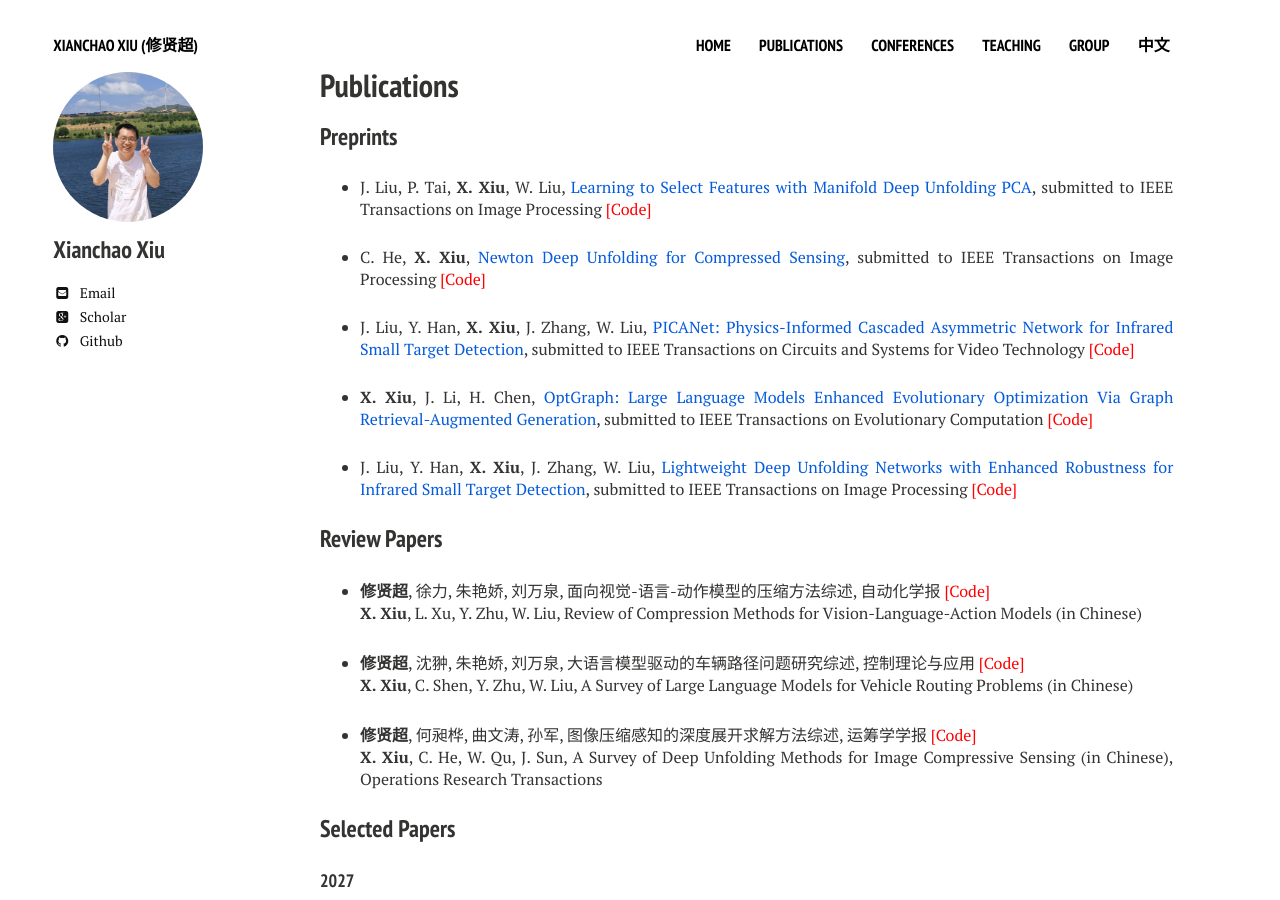
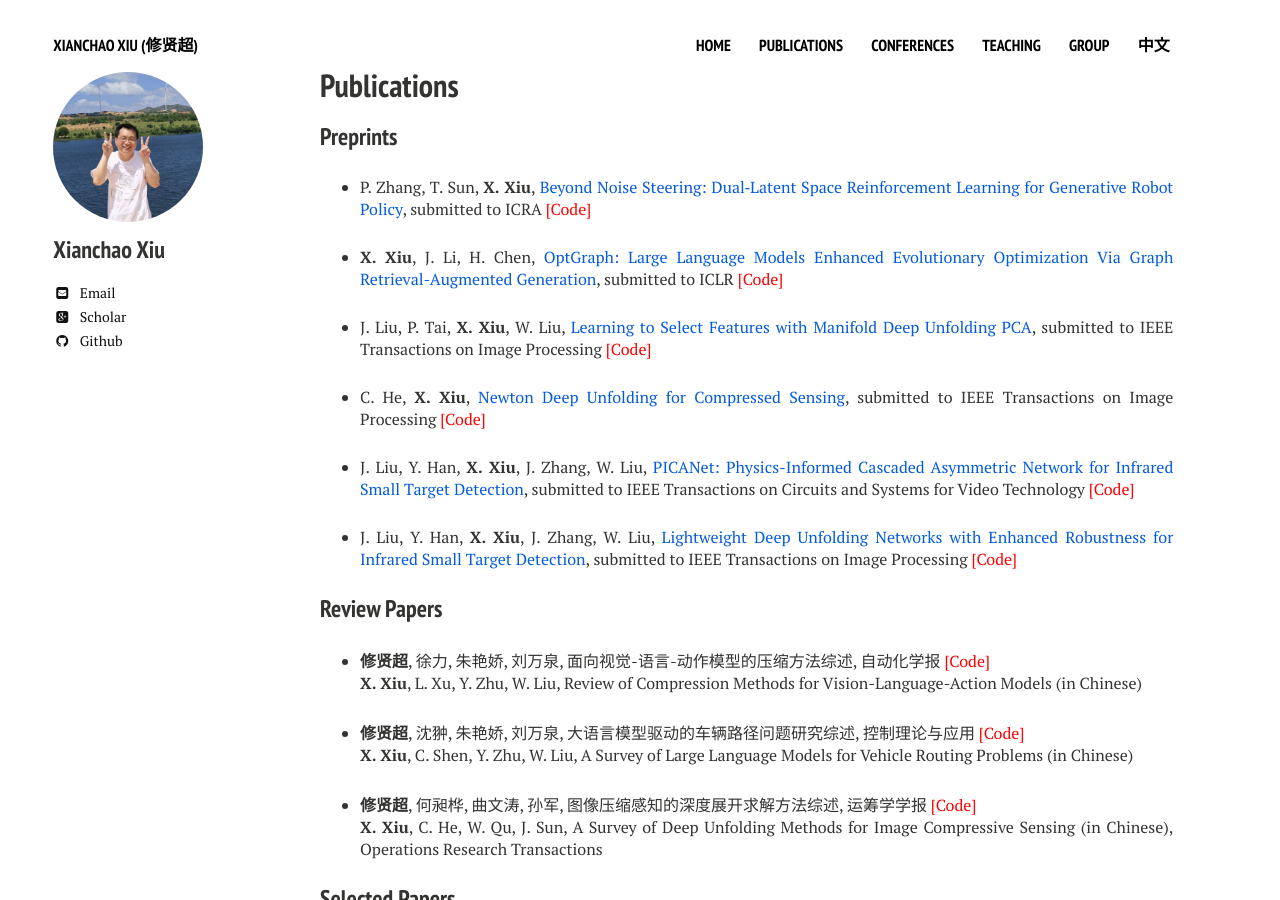
Before and after one commit to xianchaoxiu/xianchaoxiu.github.io, a Jekyll site: the page built from publications/index.md, in a window 1280 px wide and 900 px high. Built offline with Jekyll 4.4.1, drawn with Linux system fonts in a browser that asks for light colours; nearby versions of some CDN libraries.

Commit message:
Update index.md

```diff
--- a/publications/index.md
+++ b/publications/index.md
@@ -10,13 +10,15 @@ share: false
 
 ### Preprints
 
+* P. Zhang, T. Sun, <b>X. Xiu</b>, <a href="https://arxiv.org/abs/2609.11270" class="textlink" target="_blank">Beyond Noise Steering: Dual‑Latent Space Reinforcement Learning for Generative Robot Policy</a>, submitted to ICRA <a href="https://github.com/xianchaoxiu/DLSRL" class="textlink" target="_blank" style="color: red;">[Code]</a>
+
+* <b>X. Xiu</b>, J. Li, H. Chen, <a href="https://arxiv.org/abs/2607.27918" class="textlink" target="_blank">OptGraph: Large Language Models Enhanced Evolutionary Optimization Via Graph Retrieval-Augmented Generation</a>, submitted to ICLR <a href="https://github.com/xianchaoxiu/OptGraph" class="textlink" target="_blank" style="color: red;">[Code]</a>
+
 * J. Liu, P. Tai, <b>X. Xiu</b>, W. Liu, <a href="https://arxiv.org/abs/2609.14391" class="textlink" target="_blank">Learning to Select Features with Manifold Deep Unfolding PCA</a>, submitted to IEEE Transactions on Image Processing <a href="https://github.com/xianchaoxiu/MDUFS" class="textlink" target="_blank" style="color: red;">[Code]</a>
 
 * C. He, <b>X. Xiu</b>, <a href="https://arxiv.org/abs/2609.14391" class="textlink" target="_blank">Newton Deep Unfolding for Compressed Sensing</a>, submitted to IEEE Transactions on Image Processing <a href="https://github.com/xianchaoxiu/DNU-Net" class="textlink" target="_blank" style="color: red;">[Code]</a>
 
 * J. Liu, Y. Han, <b>X. Xiu</b>, J. Zhang, W. Liu, <a href="https://arxiv.org/abs/2609.07515" class="textlink" target="_blank">PICANet: Physics-Informed Cascaded Asymmetric Network for Infrared Small Target Detection</a>,  submitted to IEEE Transactions on Circuits and Systems for Video Technology <a href="https://github.com/xianchaoxiu/PICANet" class="textlink" target="_blank" style="color: red;">[Code]</a>
-
-* <b>X. Xiu</b>, J. Li, H. Chen, <a href="https://arxiv.org/abs/2607.27918" class="textlink" target="_blank">OptGraph: Large Language Models Enhanced Evolutionary Optimization Via Graph Retrieval-Augmented Generation</a>, submitted to IEEE Transactions on Evolutionary Computation <a href="https://github.com/xianchaoxiu/OptGraph" class="textlink" target="_blank" style="color: red;">[Code]</a>
 
 * J. Liu, Y. Han, <b>X. Xiu</b>, J. Zhang, W. Liu, <a href="https://arxiv.org/abs/2509.08205" class="textlink" target="_blank">Lightweight Deep Unfolding Networks with Enhanced Robustness for Infrared Small Target Detection</a>, submitted to IEEE Transactions on Image Processing <a href="https://github.com/xianchaoxiu/L-RPCANet" class="textlink" target="_blank" style="color: red;">[Code]</a>
 
```
